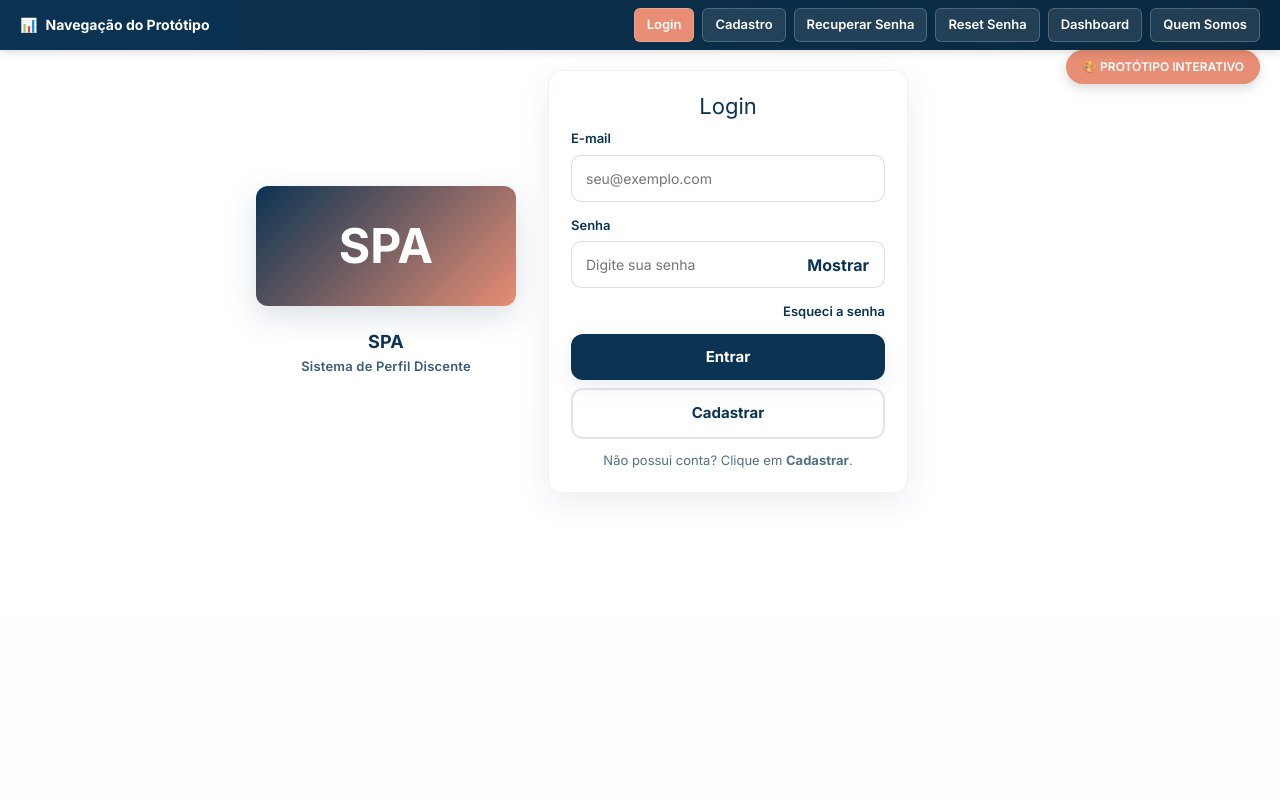
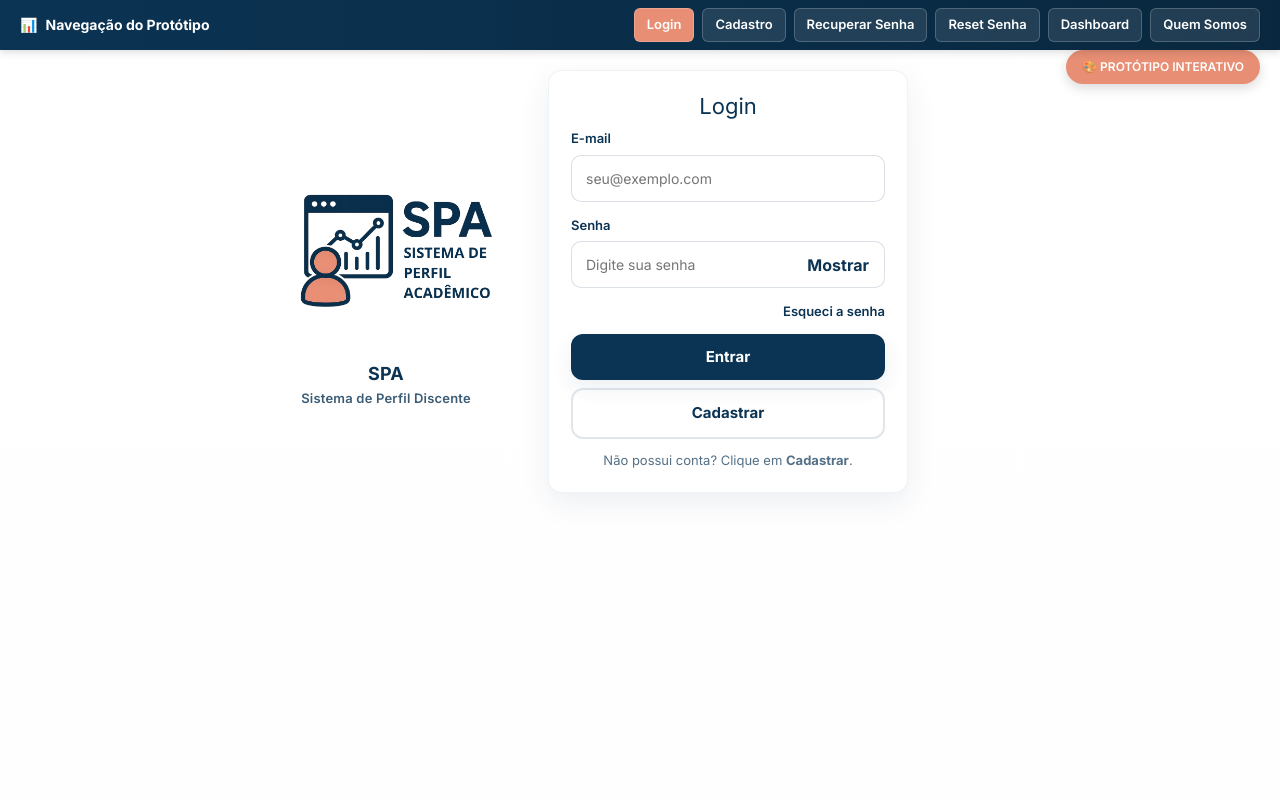
Before and after one commit to letambani/SPA-, a plain HTML site: page index.html in a window 1280 px wide. Shown: the top 800 px of the page. Drawn offline with nearby package versions, Linux system fonts and the light colour scheme.

Commit message:
Substitui placeholders do logo pelos logos PNG reais

```diff
--- a/index.html
+++ b/index.html
@@ -72,18 +72,12 @@
       flex-direction: column;
     }
 
-    .logo-placeholder {
+    .logo img {
       width: 260px;
-      height: 120px;
-      background: linear-gradient(135deg, var(--azul) 0%, var(--laranja) 100%);
-      border-radius: 12px;
-      display: flex;
-      align-items: center;
-      justify-content: center;
-      color: white;
-      font-size: 48px;
-      font-weight: 700;
-      box-shadow: 0 10px 30px rgba(11,51,83,0.15);
+      height: auto;
+      display: block;
+      object-fit: contain;
+      max-width: 100%;
     }
 
     .brand-sub {
@@ -472,7 +466,7 @@
 <div id="loginPage" class="page active auth-page">
   <main class="center-wrap" role="main">
     <section class="logo">
-      <div class="logo-placeholder">SPA</div>
+      <img src="static/logo.png" alt="Logo SPA — Sistema de Perfil Discente" />
       <div class="brand-sub">
         <div style="font-size:18px;font-weight:700;color:var(--azul)">SPA</div>
         <div style="font-size:13px;color:rgba(11,51,83,0.8);margin-top:2px">Sistema de Perfil Discente</div>
@@ -517,7 +511,7 @@
 <div id="cadastroPage" class="page auth-page">
   <main class="center-wrap" role="main">
     <section class="logo">
-      <div class="logo-placeholder">SPA</div>
+      <img src="static/logo.png" alt="Logo SPA — Sistema de Perfil Discente" />
       <div class="brand-sub">
         <div style="font-size:18px;font-weight:700;color:var(--azul)">SPA</div>
         <div style="font-size:13px;color:rgba(11,51,83,0.8);margin-top:2px">Sistema de Perfil Discente</div>
@@ -572,7 +566,7 @@
 <div id="recuperarPage" class="page auth-page">
   <main class="center-wrap" role="main">
     <section class="logo">
-      <div class="logo-placeholder">SPA</div>
+      <img src="static/logo.png" alt="Logo SPA — Sistema de Perfil Discente" />
       <div class="brand-sub">
         <div style="font-size:18px;font-weight:700;color:var(--azul)">SPA</div>
         <div style="font-size:13px;color:rgba(11,51,83,0.8);margin-top:2px">Sistema de Perfil Discente</div>
@@ -601,7 +595,7 @@
 <div id="resetPage" class="page auth-page">
   <main class="center-wrap" role="main">
     <section class="logo">
-      <div class="logo-placeholder">SPA</div>
+      <img src="static/logo.png" alt="Logo SPA — Sistema de Perfil Discente" />
       <div class="brand-sub">
         <div style="font-size:18px;font-weight:700;color:var(--azul)">SPA</div>
         <div style="font-size:13px;color:rgba(11,51,83,0.8);margin-top:2px">Sistema de Perfil Discente</div>
@@ -636,7 +630,7 @@
   <nav class="navbar shadow-sm mb-4">
     <div class="container-fluid d-flex justify-content-between align-items-center">
       <div class="d-flex align-items-center gap-3">
-        <div class="nav-logo">📊</div>
+        <img src="static/logo-sem-fundo.png" alt="SPA" class="nav-logo" style="width: 56px; height: auto; object-fit: contain; padding: 6px; background: white; border-radius: 8px; box-shadow: 0 0 6px rgba(0, 0, 0, 0.25); border: 1px solid rgba(255, 255, 255, 0.7);" />
         <div class="text-white fw-bold navbar-brand">Módulo de Análises</div>
       </div>
 
@@ -777,7 +771,7 @@
   <nav class="navbar shadow-sm mb-4">
     <div class="container-fluid d-flex justify-content-between align-items-center">
       <div class="d-flex align-items-center gap-3">
-        <div class="nav-logo">📊</div>
+        <img src="static/logo-sem-fundo.png" alt="SPA" class="nav-logo" style="width: 56px; height: auto; object-fit: contain; padding: 6px; background: white; border-radius: 8px; box-shadow: 0 0 6px rgba(0, 0, 0, 0.25); border: 1px solid rgba(255, 255, 255, 0.7);" />
         <div class="text-white fw-bold navbar-brand">SPA - Sistema de Perfil Discente</div>
       </div>
       <div>
```
Also changed, not shown: prototipo/prototipo-alta-fidelidade.html (+11 -17 lines).
